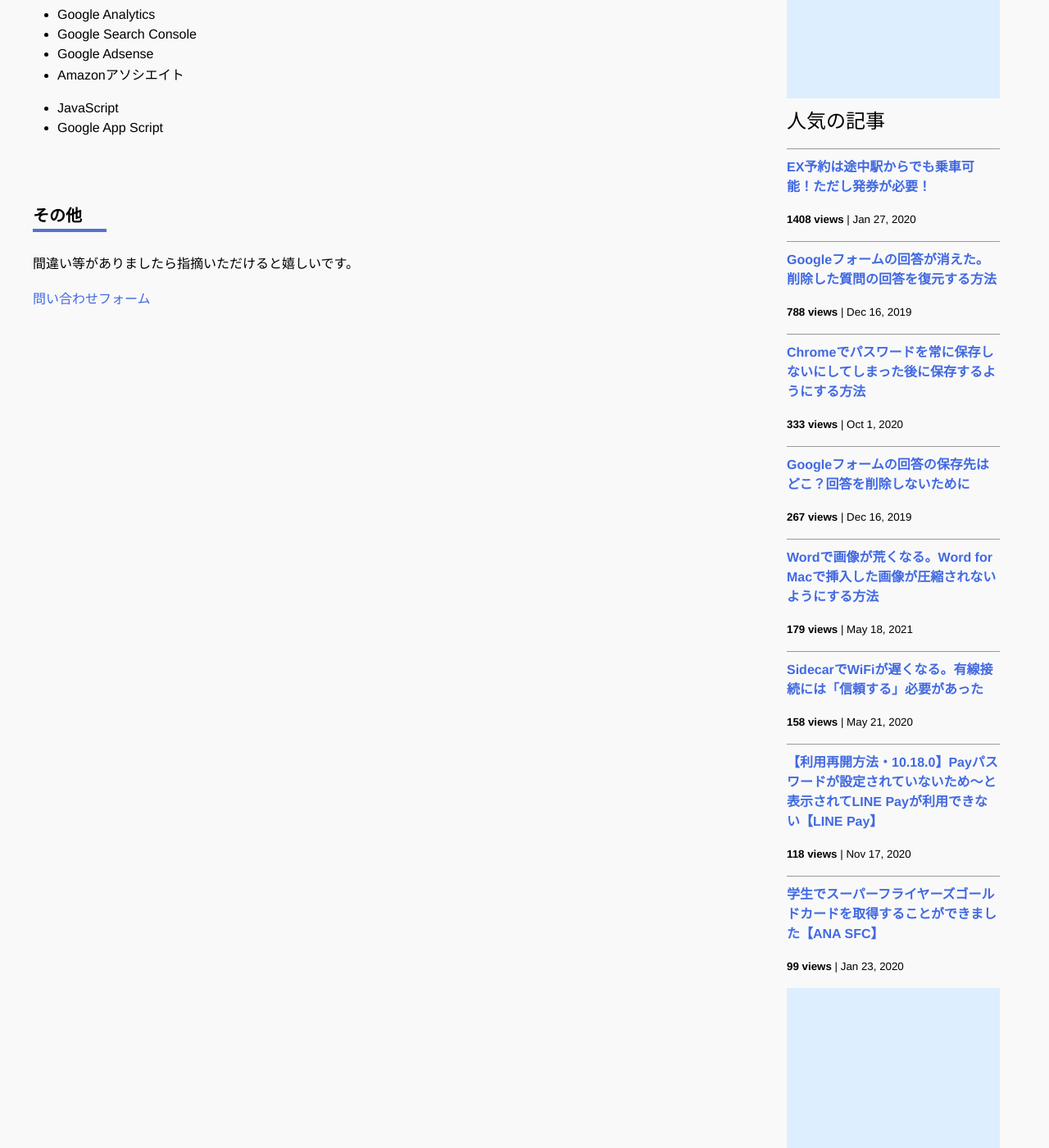
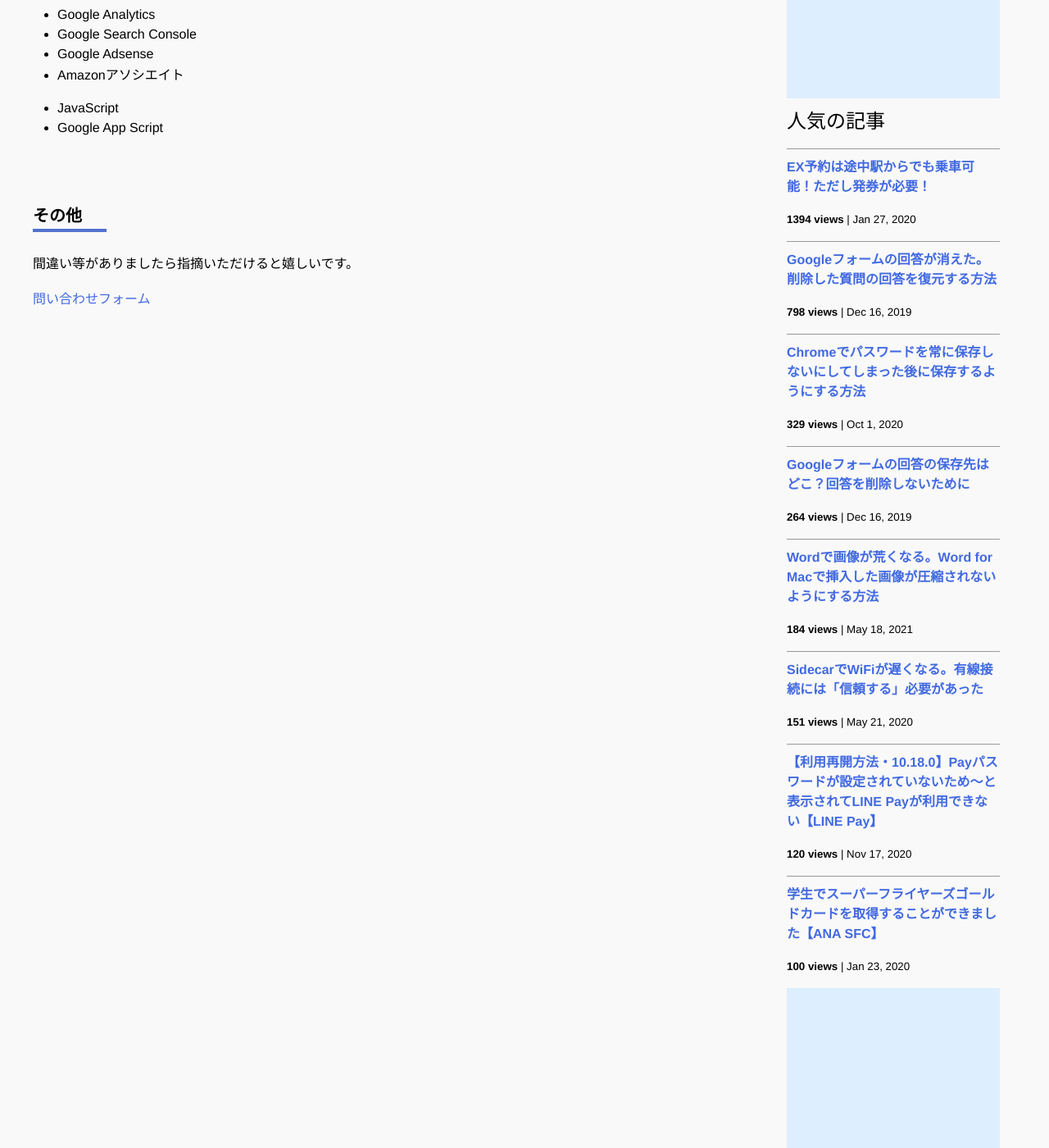
Before and after one commit to iwanaminami/shoyaiwaname, a Jekyll site: the page built from about.markdown, in a window 1280 px wide and 1400 px high, scrolled down 693 px. Shown: the whole window at 82% size. Built offline with Jekyll 4.4.1, drawn with Linux system fonts in a browser that asks for light colours; nearby versions of some CDN libraries; comment, search, counter and statistics services are not loaded.

Commit message:
a new commit message

```diff
--- a/_data/popularposts.yml
+++ b/_data/popularposts.yml
@@ -1,17 +1,17 @@
 side:
-  - view: 1408
+  - view: 1394
     url: /2020/01/27/ex-rideontheway.html
-  - view: 788
+  - view: 798
     url: /2019/12/16/restore-googleform.html
-  - view: 333
+  - view: 329
     url: /2020/10/01/googlepassword.html
-  - view: 267
+  - view: 264
     url: /2019/12/16/googleform-answers.html
-  - view: 179
+  - view: 184
     url: /2021/05/18/image-compression-word.html
-  - view: 158
+  - view: 151
     url: /2020/05/21/sidecar-via-cable.html
-  - view: 118
+  - view: 120
     url: /2020/11/17/linepay.html
-  - view: 99
+  - view: 100
     url: /2020/01/23/sfcgold.html
```
